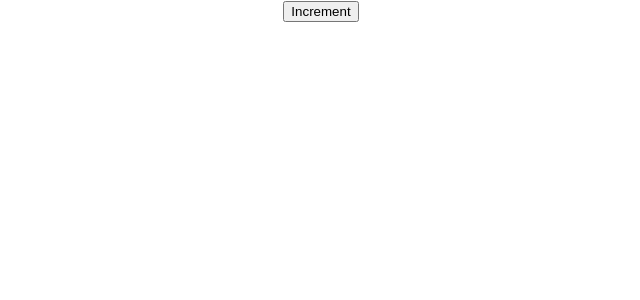
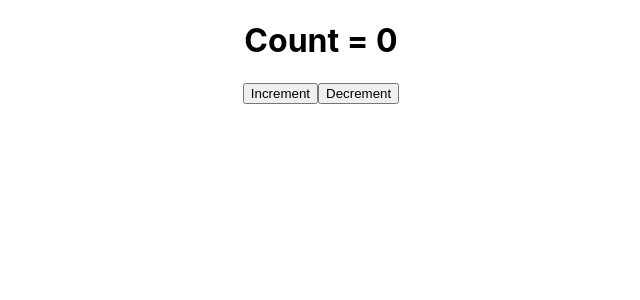
Before and after one commit to deepak252/Reactjs-Tutorial, a React (Create React App) app: page / in a window 1280 px wide. Shown: the top 300 px of the page, without its empty margins (319-959 px from the left). Built offline with nearby package versions, Linux system fonts and the light colour scheme.

Commit message:
Simple custom hook - useCounter

```diff
--- a/src/components/DocTitle.js
+++ b/src/components/DocTitle.js
@@ -1,12 +1,16 @@
-import {useState} from "react";
+import { useCounter } from "../hooks/useCounter";
 import { useDocumentTitle } from "../hooks/useDocumentTitle";
 
 function DocTitle() {
-    const [count,setCount] = useState(0);
+    const [count,increment,decrement] = useCounter();
     useDocumentTitle(count);
 
     return (
-        <button onClick={()=>setCount(prev=>prev+1)}>Increment</button>
+        <div>
+            <h1>Count = {count}</h1>
+            <button onClick={increment}>Increment</button>
+            <button onClick={decrement}>Decrement</button>
+        </div>
     );
 }
 
--- /dev/null
+++ b/src/hooks/useCounter.js
@@ -0,0 +1,10 @@
+import { useState } from "react"
+
+export const useCounter = (initialCount = 0)=>{
+    const [count,setCount] = useState(initialCount);
+
+    const increment = ()=>setCount(prev=>prev+1);
+    const decrement = ()=>setCount(prev=>prev-1);
+
+    return [count,increment,decrement];
+}
```
